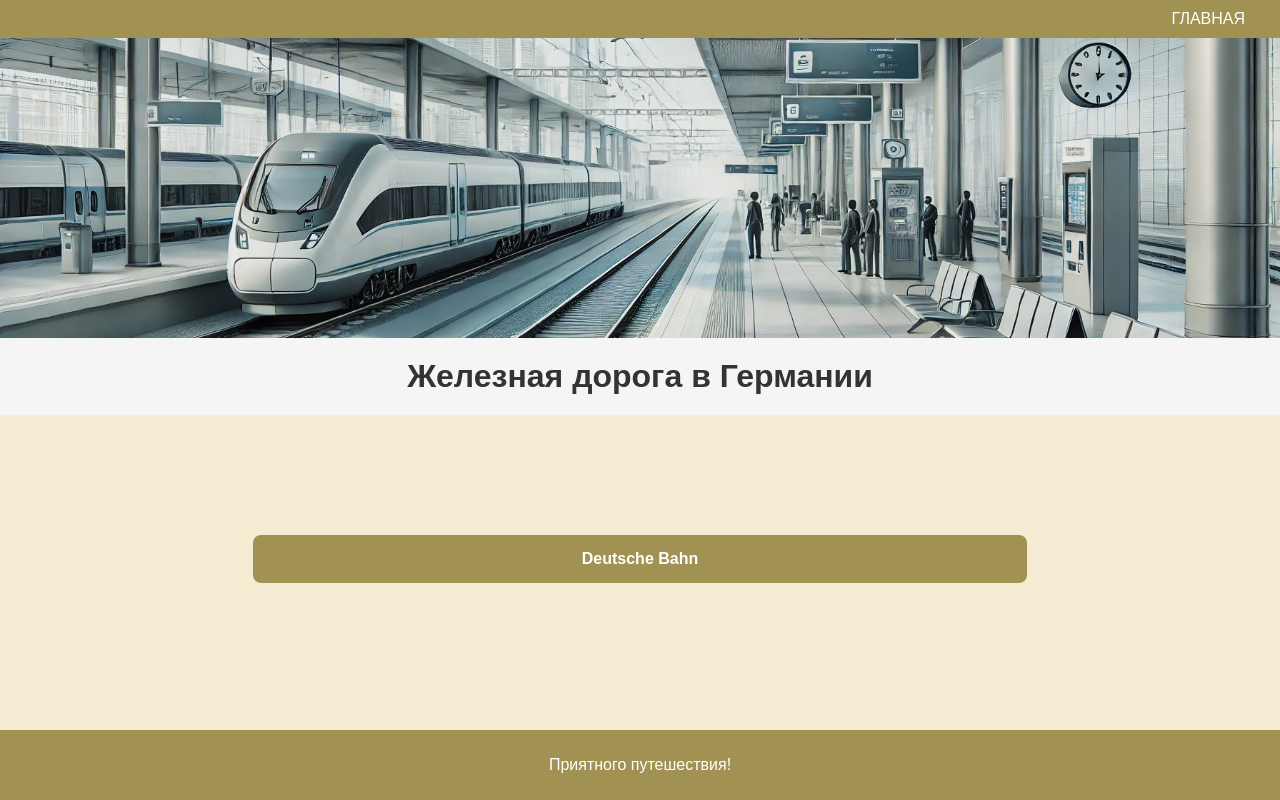
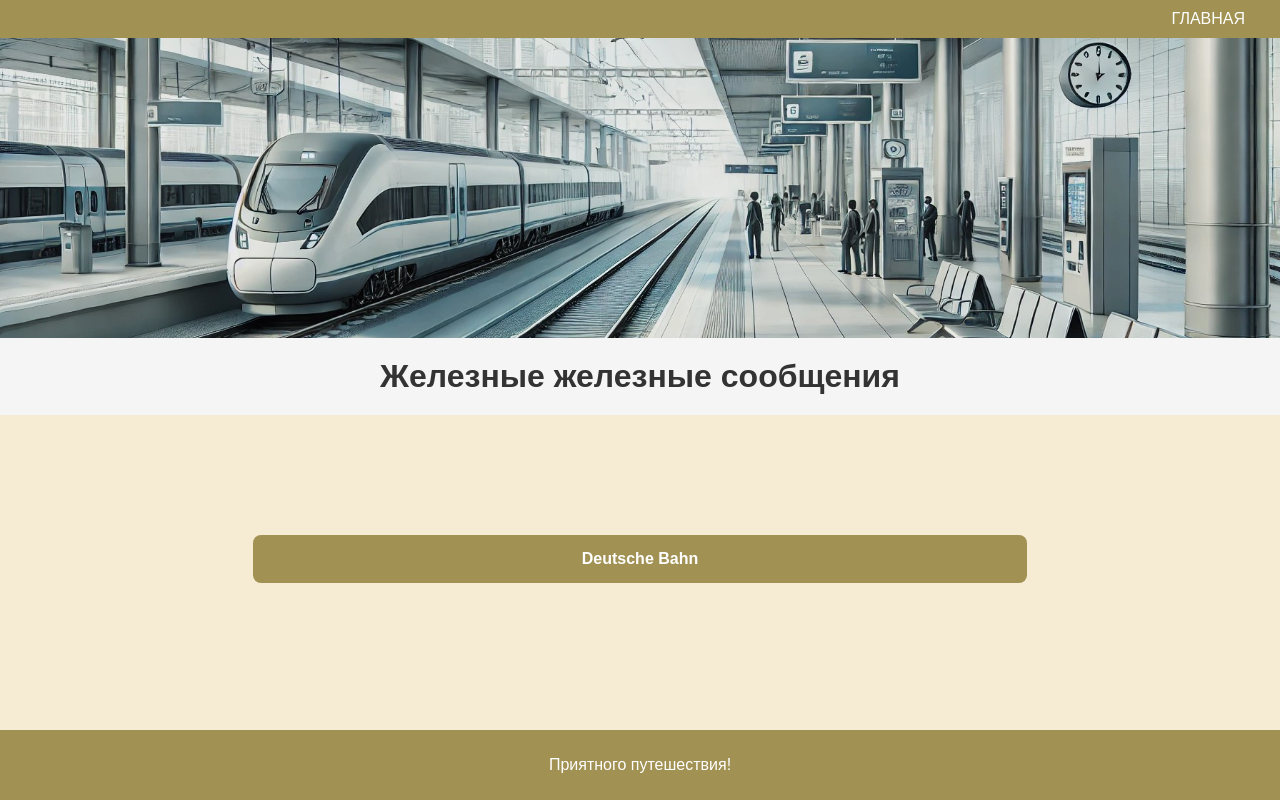
Before and after one commit to ms-ka/hotel_deutsch_project, a website: page src/bahn.html in a window 1280 px wide. Drawn offline with Linux system fonts and the light colour scheme.

Commit message:
ispravlenie ZD

```diff
--- a/src/bahn.html
+++ b/src/bahn.html
@@ -110,7 +110,7 @@
 
   <div class="main-banner"></div>
 
-  <h1>Железная дорога в Германии</h1>
+  <h1>Железные железные сообщения</h1>
 
   <main class="container">
     <section class="button-container">
```
